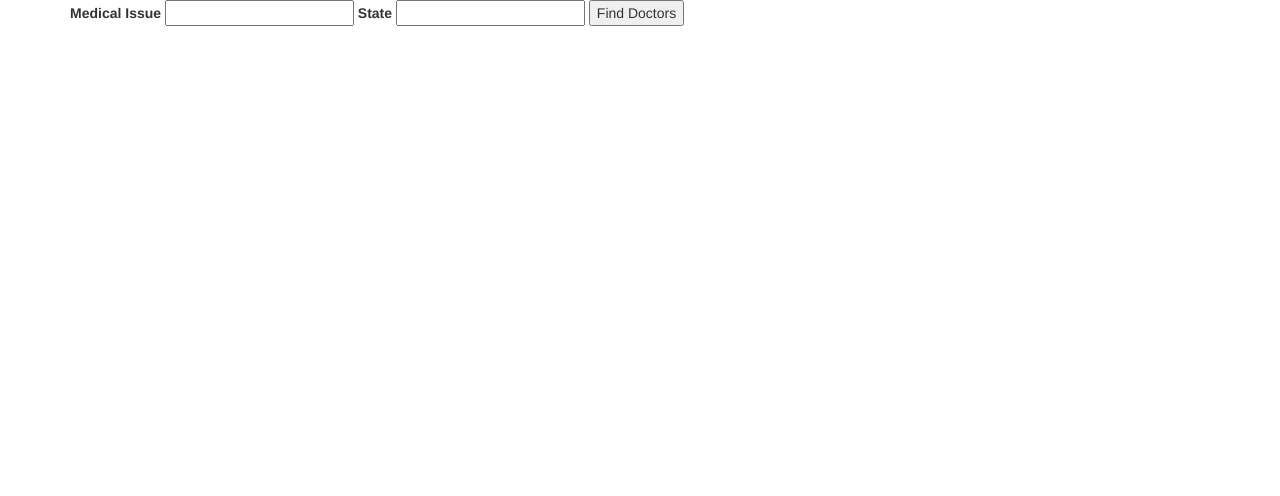
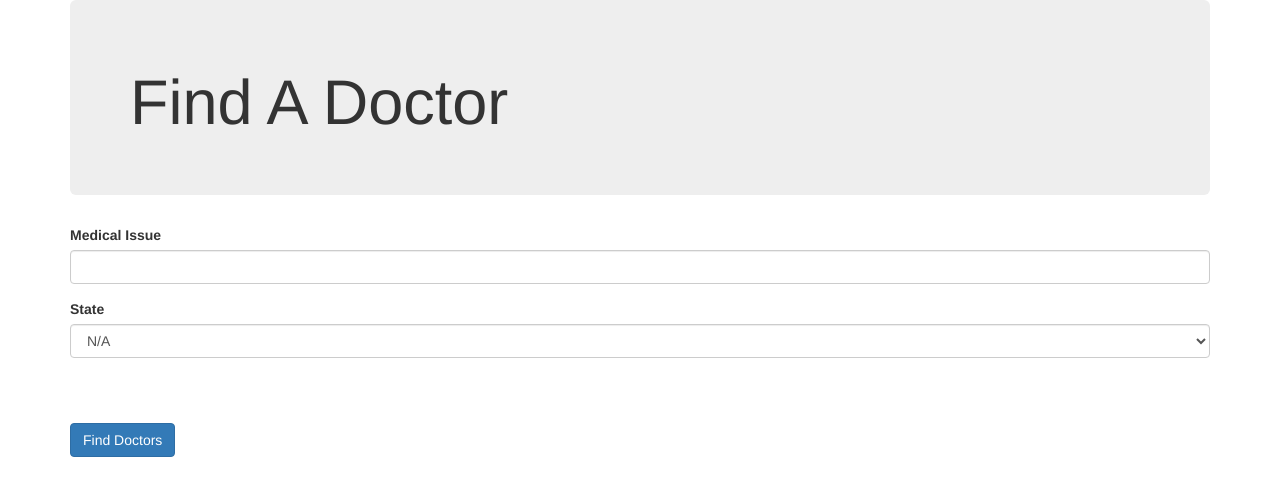
Before and after one commit to cassiemusolf/Doctor-Lookup, a website with bundled scripts: page index.html in a window 1280 px wide. Built offline with nearby package versions, Linux system fonts and the light colour scheme; files whose address does not match are found by name.

Commit message:
add some form styling, add a dropdown for the state input.

```diff
--- a/index.html
+++ b/index.html
@@ -2,7 +2,7 @@
 <html>
 <head>
   <script src="bower_components/jquery/dist/jquery.min.js"></script>
-  <!-- <link rel="stylesheet" href="build/css/styles.css"> -->
+  <link rel="stylesheet" href="build/css/styles.css">
   <link rel="stylesheet" href="build/css/vendor.css">
   <script src="build/js/vendor.min.js"></script>
   <script type="text/javascript" src="build/js/app.js"></script>
@@ -11,23 +11,83 @@
 </head>
 <body>
   <div class="container">
+    <div class="jumbotron">
+      <h1>Find A Doctor</h1>
+    </div>
+
     <form id="find-doctor">
-      <label for="medical-issue">Medical Issue</label>
-      <input type="text" id="medical-issue">
-      <label for="state">State</label>
-      <input type="text" id="state">
-      <button type="submit" name="button" id="click">Find Doctors</button>
-    </form>
+      <div class="form-group">
+        <label for="medical-issue">Medical Issue</label>
+          <input class="form-control" type="text" id="medical-issue">
+        </div>
+        <div class="form-group">
+          <label for="state">State</label>
+            <select class="form-control" id="state" name="state">
+              <option value="">N/A</option>
+              <option value="AK">Alaska</option>
+              <option value="AL">Alabama</option>
+              <option value="AR">Arkansas</option>
+              <option value="AZ">Arizona</option>
+              <option value="CA">California</option>
+              <option value="CO">Colorado</option>
+              <option value="CT">Connecticut</option>
+              <option value="DC">District of Columbia</option>
+              <option value="DE">Delaware</option>
+              <option value="FL">Florida</option>
+              <option value="GA">Georgia</option>
+              <option value="HI">Hawaii</option>
+              <option value="IA">Iowa</option>
+              <option value="ID">Idaho</option>
+              <option value="IL">Illinois</option>
+              <option value="IN">Indiana</option>
+              <option value="KS">Kansas</option>
+              <option value="KY">Kentucky</option>
+              <option value="LA">Louisiana</option>
+              <option value="MA">Massachusetts</option>
+              <option value="MD">Maryland</option>
+              <option value="ME">Maine</option>
+              <option value="MI">Michigan</option>
+              <option value="MN">Minnesota</option>
+              <option value="MO">Missouri</option>
+              <option value="MS">Mississippi</option>
+              <option value="MT">Montana</option>
+              <option value="NC">North Carolina</option>
+              <option value="ND">North Dakota</option>
+              <option value="NE">Nebraska</option>
+              <option value="NH">New Hampshire</option>
+              <option value="NJ">New Jersey</option>
+              <option value="NM">New Mexico</option>
+              <option value="NV">Nevada</option>
+              <option value="NY">New York</option>
+              <option value="OH">Ohio</option>
+              <option value="OK">Oklahoma</option>
+              <option value="OR">Oregon</option>
+              <option value="PA">Pennsylvania</option>
+              <option value="PR">Puerto Rico</option>
+              <option value="RI">Rhode Island</option>
+              <option value="SC">South Carolina</option>
+              <option value="SD">South Dakota</option>
+              <option value="TN">Tennessee</option>
+              <option value="TX">Texas</option>
+              <option value="UT">Utah</option>
+              <option value="VA">Virginia</option>
+              <option value="VT">Vermont</option>
+              <option value="WA">Washington</option>
+              <option value="WI">Wisconsin</option>
+              <option value="WV">West Virginia</option>
+              <option value="WY">Wyoming</option>
+            </select>
+          </div>
+        <button type="submit" class="btn btn-primary" name="button" id="click">Find Doctors</button>
+      </form>
+
+
     <div>
       <h3 class="search-count"></h3>
     </div>
     <div>
-      <ul class="search-result">
-
-      </ul>
+      <ul class="search-result"></ul>
     </div>
-
-
   </div>
 
 </body>
--- /dev/null
+++ b/scss/styles.scss
@@ -0,0 +1,7 @@
+.search-result {
+  margin-top: 30px;
+}
+
+#click {
+  margin-top: 50px;
+}
```
Also changed, not shown: build/css/styles.css (added).
